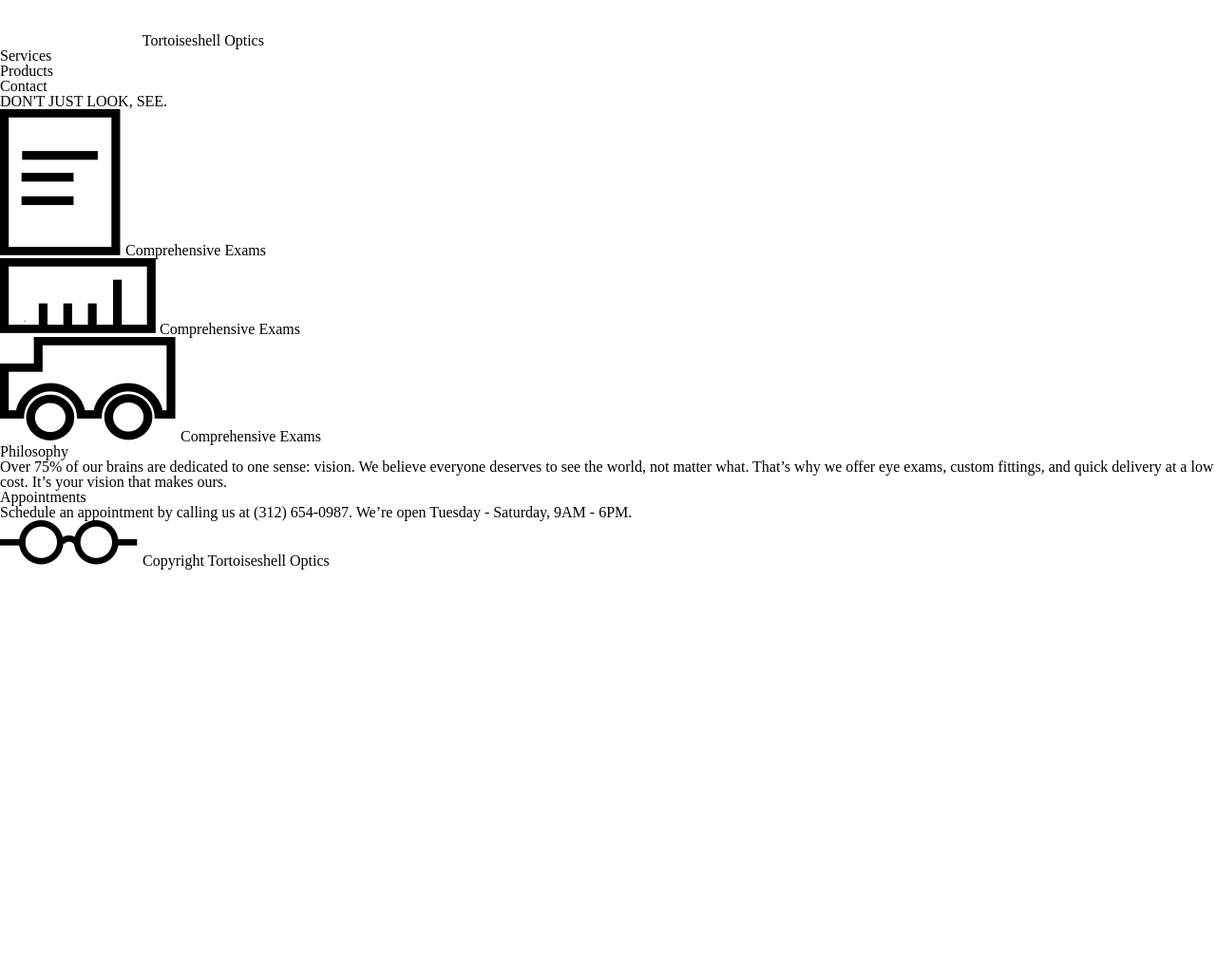
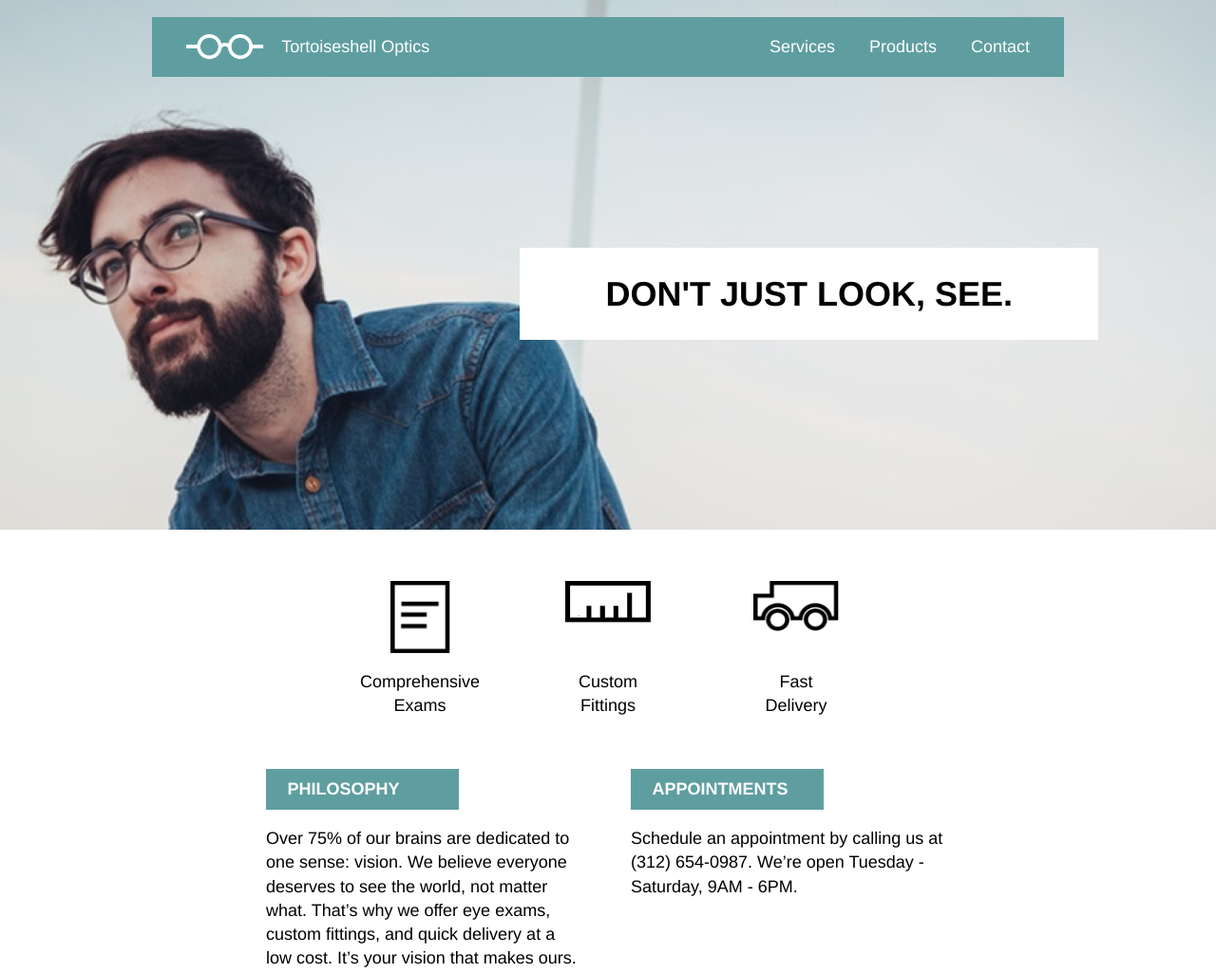
Before and after one commit to gaddes/TortoiseshellOptics, a plain HTML site: page index.html in a window 1280 px wide. Shown: the top 1025 px of the page at 95% size. Before the commit the page ends 800 px from the top, so only its background shows below. Drawn offline with Linux system fonts and the light colour scheme.

Commit message:
Complete desktop page.

```diff
--- a/index.html
+++ b/index.html
@@ -25,8 +25,10 @@
             </ul>
           </div>
         </div>
-        <div class="headline">
-          <h1>DON'T JUST LOOK, SEE.</h1>
+        <div class="flex container">
+          <div class="headline">
+            <h1>DON'T JUST LOOK, SEE.</h1>
+          </div>
         </div>
       </div>
     </div>
@@ -36,16 +38,16 @@
     <div class="services">
       <div class="container">
         <div class="service">
-          <img src="./resources/images/paper-icon.png" alt="Sheet of paper.">
+          <img class="portrait" src="./resources/images/paper-icon.png" alt="Sheet of paper.">
           <span>Comprehensive Exams</span>
         </div>
         <div class="service">
-          <img src="./resources/images/ruler-icon.png" alt="Measuring ruler.">
-          <span>Comprehensive Exams</span>
+          <img class="landscape" src="./resources/images/ruler-icon.png" alt="Measuring ruler.">
+          <span>Custom Fittings</span>
         </div>
         <div class="service">
-          <img src="./resources/images/truck-icon.png" alt="Delivery van.">
-          <span>Comprehensive Exams</span>
+          <img class="landscape" src="./resources/images/truck-icon.png" alt="Delivery van.">
+          <span>Fast Delivery</span>
         </div>
       </div>
     </div>
@@ -53,13 +55,13 @@
     <!-- Company Info -->
 
     <div class="companyinfo">
-      <div class="container">
+      <div class="flex container">
         <div class="item">
-          <h2>Philosophy</h2>
+          <h2>PHILOSOPHY</h2>
           <p>Over 75% of our brains are dedicated to one sense: vision. We believe everyone deserves to see the world, not matter what. That’s why we offer eye exams, custom fittings, and quick delivery at a low cost. It’s your vision that makes ours.</p>
         </div>
         <div class="item">
-          <h2>Appointments</h2>
+          <h2>APPOINTMENTS</h2>
           <p>Schedule an appointment by calling us at (312) 654-0987. We’re open Tuesday - Saturday, 9AM - 6PM.</p>
         </div>
       </div>
@@ -68,7 +70,7 @@
     <!-- Footer -->
 
     <footer>
-      <div class="container">
+      <div class="flex container">
         <img src="./resources/images/logo-black.png" alt="Company logo.">
         <span>Copyright Tortoiseshell Optics</span>
       </div>
--- a/resources/css/style.css
+++ b/resources/css/style.css
@@ -0,0 +1,146 @@
+html {
+  font-family: "Helvetica", "Arial", sans-serif;
+  font-size: 18px;
+}
+
+body {
+  line-height: 1.4;
+}
+
+.container {
+  max-width: 960px;
+  margin: 0 auto;
+}
+
+.flex {
+  display: flex;
+}
+
+/* Main Image & Header */
+
+.mainimage {
+  height: 31rem;
+  background-image: url("../images/glasses-bg.png");
+  background-repeat: no-repeat;
+  background-position: center;
+  background-size: cover;
+}
+
+.titlebar {
+  display: flex;
+  justify-content: space-between;
+  align-items: center;
+
+  position: relative;
+  top: 1rem;
+  background-color: cadetblue;
+}
+
+.companylogo {
+  display: flex;
+  align-items: center;
+
+  padding: 1rem 1rem 1rem 2rem;
+  color: white;
+}
+
+.companylogo img {
+  height: 1.5rem;
+  padding-right: 1rem;
+}
+
+.navbar ul {
+  display: flex;
+  justify-content: space-between;
+
+  color: white;
+  padding-right: 1rem;
+}
+
+.navbar li {
+  padding: 0 1rem;
+}
+
+.mainimage .container .flex { /* This is required so that 'align-self: flex-end;' can be used on '.headline' to ensure that it aligns with the right-hand edge of the container. */
+  flex-direction: column;
+}
+
+.headline {
+  position: relative;
+  top: 11rem;
+  right: -2rem;
+  padding: 1.5rem 5rem;
+  align-self: flex-end;
+
+  background-color: white;
+  font-weight: bold;
+  font-size: 2rem;
+  line-height: 1.2;
+}
+
+/* Services */
+
+.services .container {
+  display: flex;
+  justify-content: center;
+}
+
+.service {
+  display: flex;
+  flex-direction: column;
+  justify-content: space-between;
+  align-items: center;
+  padding: 3rem;
+  width: 5rem;
+  height: 8rem;
+}
+
+.service span {
+  text-align: center;
+}
+
+.landscape {
+  width: 5rem;
+}
+
+.portrait {
+  width: 3.5rem;
+}
+
+/* Company Info */
+
+.companyinfo .container {
+  justify-content: center;
+  padding-bottom: 5rem;
+}
+
+.item {
+  width: 35%;
+  margin: 0 2.5%;
+}
+
+.item h2 {
+  width: 10rem;
+  padding: 0.5rem 0 0.5rem 1.25rem;
+  background-color: cadetblue;
+  color: white;
+  font-weight: bold;
+}
+
+.item p {
+  margin-top: 1rem;
+}
+
+/* Footer */
+
+footer .container {
+  background-color: azure;
+  padding: 4rem;
+
+  align-items: center;
+}
+
+footer img {
+  height: 1.5rem;
+  padding-right: 1rem;
+}
--- /dev/null
+++ b/solution/resources/css/reset.css
@@ -0,0 +1,48 @@
+/* http://meyerweb.com/eric/tools/css/reset/
+   v2.0 | 20110126
+   License: none (public domain)
+*/
+
+html, body, div, span, applet, object, iframe,
+h1, h2, h3, h4, h5, h6, p, blockquote, pre,
+a, abbr, acronym, address, big, cite, code,
+del, dfn, em, img, ins, kbd, q, s, samp,
+small, strike, strong, sub, sup, tt, var,
+b, u, i, center,
+dl, dt, dd, ol, ul, li,
+fieldset, form, label, legend,
+table, caption, tbody, tfoot, thead, tr, th, td,
+article, aside, canvas, details, embed,
+figure, figcaption, footer, header, hgroup,
+menu, nav, output, ruby, section, summary,
+time, mark, audio, video {
+  margin: 0;
+  padding: 0;
+  border: 0;
+  font-size: 100%;
+  font: inherit;
+  vertical-align: baseline;
+}
+/* HTML5 display-role reset for older browsers */
+article, aside, details, figcaption, figure,
+footer, header, hgroup, menu, nav, section {
+  display: block;
+}
+body {
+  line-height: 1;
+}
+ol, ul {
+  list-style: none;
+}
+blockquote, q {
+  quotes: none;
+}
+blockquote:before, blockquote:after,
+q:before, q:after {
+  content: '';
+  content: none;
+}
+table {
+  border-collapse: collapse;
+  border-spacing: 0;
+}
--- /dev/null
+++ b/solution/resources/css/style.css
@@ -0,0 +1,244 @@
+/* Universal Styles */
+
+html {
+  font-family: "Helvetica", sans-serif;
+  font-size: 18px;
+  background-color: white;
+}
+
+body {
+  line-height: 1.4;
+}
+
+.container {
+  max-width: 960px;
+  margin: auto;
+}
+
+.flex {
+  display: flex;
+}
+
+/* Header */
+
+header {
+  height: 30rem;
+  padding-top: 1rem;
+  background-image: url("https://s3.amazonaws.com/codecademy-content/courses/freelance-1/unit-5/tortoiseshell-optics/resources/images/glasses-bg.png");
+  background-repeat: no-repeat;
+  background-position: center;
+  background-size: cover;
+}
+
+nav {
+  display: flex;
+  align-items: center;
+  justify-content: space-between;
+  padding: 1rem 0;
+  background-color: cadetblue;
+  color: white;
+}
+
+nav div {
+  display: flex;
+  align-items: center;
+}
+
+nav img {
+  height: 1.5rem;
+  margin-left: 2rem;
+  margin-right: 1rem;
+}
+
+nav ul {
+  margin-right: 1rem;
+}
+
+nav li {
+  display: inline;
+  padding: 0 1rem;
+}
+
+.truncated-menu {
+  display: none;
+}
+
+header .flex {
+  justify-content: flex-end;
+}
+
+.main-banner {
+  display: inline-block;
+  padding: 1.5rem 5rem;
+  margin-top: 10rem;
+  margin-right: -2rem;
+  background-color: white;
+}
+
+h1 {
+  font-size: 2rem;
+  line-height: 1.2;
+  font-weight: bold;
+}
+
+@media only screen and (max-width: 1024px) {
+  header {
+    height: 22rem;
+    padding-top: 0;
+  }
+
+  nav.container {
+    max-width: 100%;
+  }
+
+  .main-banner {
+    padding: 0.75rem 4rem;
+    margin-top: 5rem;
+    margin-right: 2rem;
+  }
+
+  .main-banner h1 {
+    font-size: 1.33rem;
+  }
+}
+
+@media only screen and (max-width: 700px) {
+  .menu ul {
+    display: none;
+  }
+
+  .menu ul.truncated-menu {
+    display: block;
+  }
+}
+
+@media only screen and (max-width: 560px) {
+  header div span {
+    display: none;
+  }
+
+  header {
+    background-position: 20%;
+    height: 17rem;
+  }
+
+  .main-banner {
+    width: 100%;
+    padding: 0 1rem;
+    margin: 9rem auto 0 auto;
+    text-align: center;
+  }
+
+  .main-banner h1 {
+    font-size: 1rem;
+  }
+}
+
+/* Supporting Sections */
+
+.supporting {
+  display: flex;
+  justify-content: center;
+}
+
+@media only screen and (max-width: 560px) {
+  .supporting {
+    flex-direction: column;
+    justify-content: flex-start;
+    align-items: center;
+    margin-top: 3rem;
+  }
+}
+
+/* Service Section */
+
+.service {
+  display: flex;
+  flex-direction: column;
+  justify-content: space-between;
+  align-items: center;
+  width: 5rem;
+  height: 8rem;
+  margin: 3rem;
+  text-align: center;
+}
+
+.service img {
+  width: 5rem;
+  margin-bottom: 1rem;
+}
+
+.service img.paper-icon {
+  width: 3.5rem;
+}
+
+@media only screen and (max-width: 560px) {
+  .service {
+    height: auto;
+    margin: .77rem;
+    font-size: .77rem;
+  }
+}
+
+/* Info Section */
+
+.info {
+  width: 35%;
+  margin-right: 5%;
+  margin-bottom: 4rem;
+}
+
+.info p {
+  padding: 1rem 0;
+}
+
+.title {
+  max-width: 10rem;
+  padding: 0.5rem 1.25rem;
+  background-color: cadetblue;
+  font-weight: bold;
+  color: white;
+}
+
+@media only screen and (max-width: 560px) {
+  .info {
+    width: 100%;
+  }
+
+  .info .title {
+    width: 100%;
+    max-width: none;
+    margin-right: 0;
+    text-align: center;
+  }
+
+  .info p {
+    padding: 1rem;
+    font-size: .77rem;
+  }
+}
+
+/* Footer */
+
+footer {
+  display: flex;
+  align-items: center;
+  background-color: azure;
+  padding: 4rem 2rem;
+}
+
+footer img {
+  height: 1.5rem;
+  margin-left: 2rem;
+  margin-right: 1rem;
+}
+
+@media only screen and (max-width: 560px) {
+  footer {
+    justify-content: center;
+  }
+
+  footer div {
+    display: none;
+  }
+}
```
Also changed, not shown: solution/index.html (added, +88 -0 lines).
